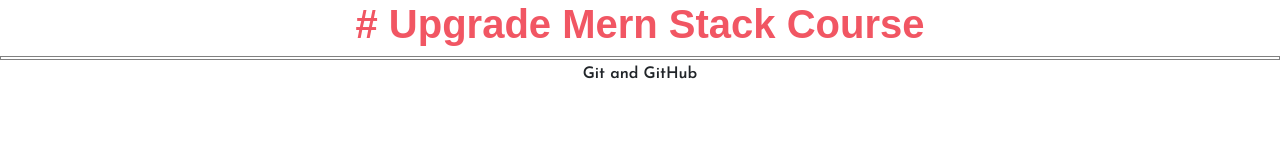
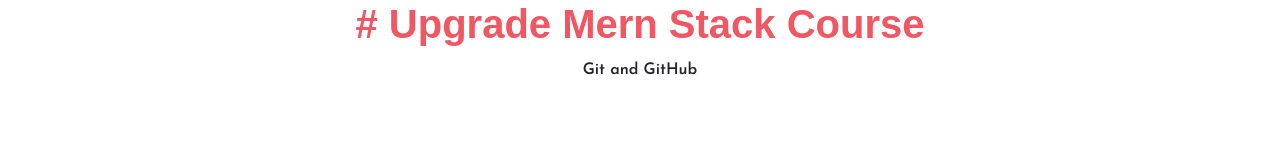
Before and after one commit to izancode/upgrad-course, a plain HTML site: page index.html in a window 1280 px wide. Drawn offline with nearby package versions, Linux system fonts and the light colour scheme; a web font is replaced by a local one.

Commit message:
MAIN PAge removing table tag

```diff
--- a/index.html
+++ b/index.html
@@ -27,13 +27,6 @@
 
 <body>
     <h1 class="text-center"># Upgrade Mern Stack Course</h1>
-    <table style="width: 100%;" border="1">
-        <tr>
-            <td>
-
-            </td>
-        </tr>
-    </table>
     <div class="grid text-center">
         <div class="g-col-12 g-col-md-4">
             <a class="navbar-brand" href="git-github/index.html">Git and GitHub</a>
```
